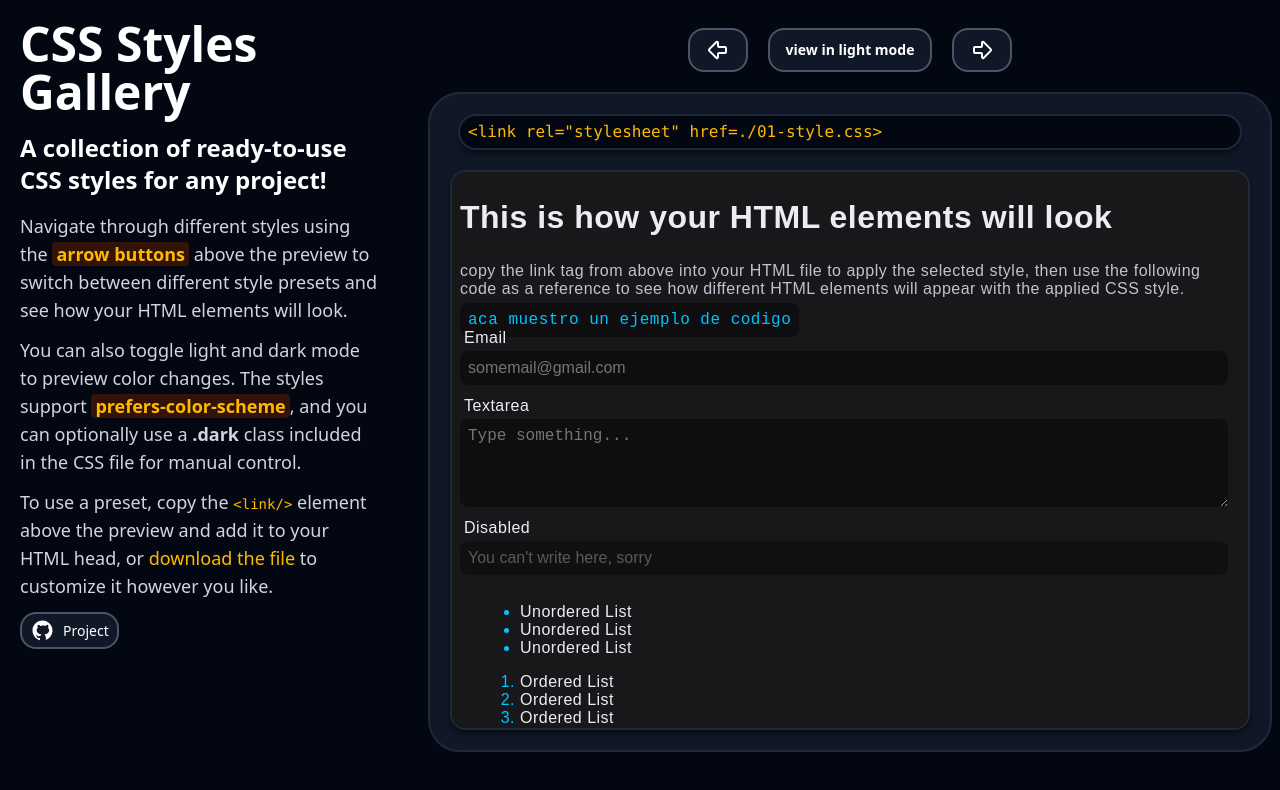
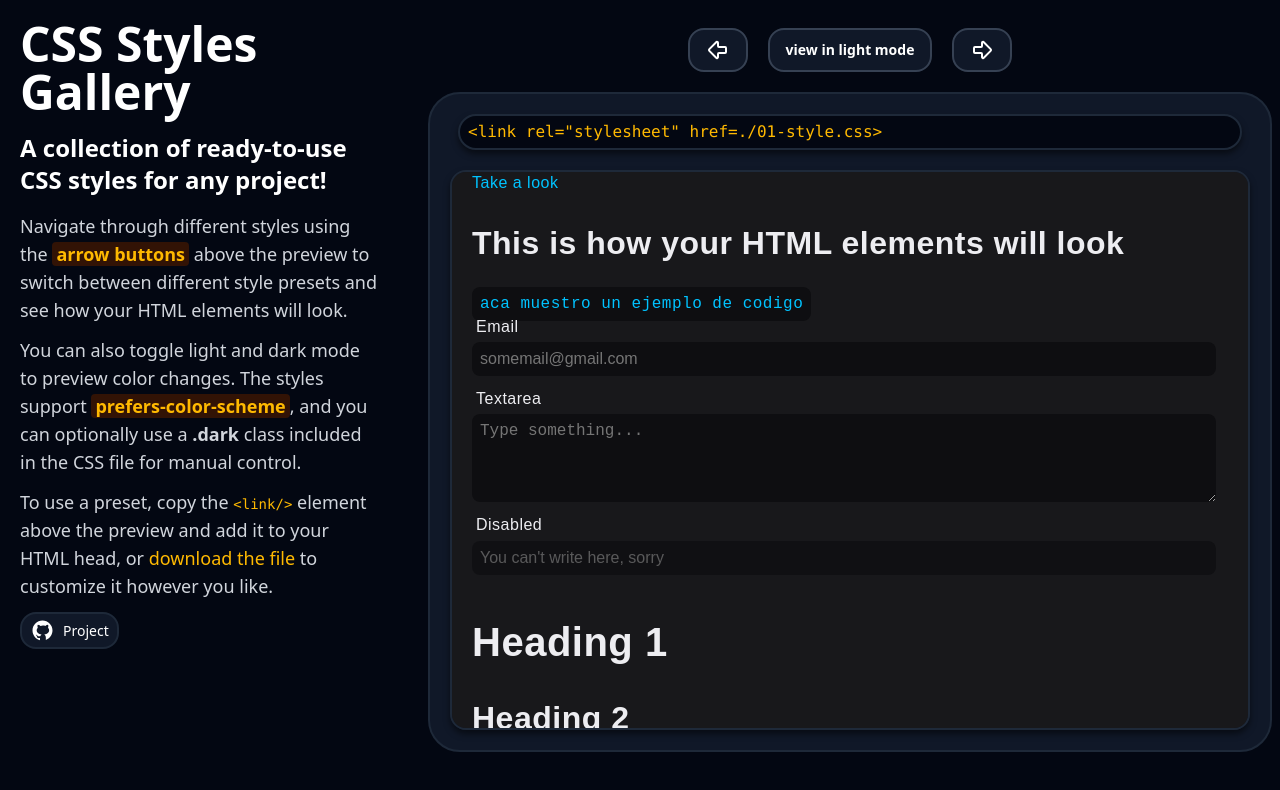
Before and after one commit to RobertGmzz/CSS-Switch-Gallery, a React (Vite) app in the folder proyecto-01/: page / in a window 1280 px wide. Shown: the top 790 px of the page. Built offline with nearby package versions, Linux system fonts and the light colour scheme.

Commit message:
Actualizacion react y cambio de ruta de archivos necesarios para el iframe

```diff
--- a/proyecto-01/package.json
+++ b/proyecto-01/package.json
@@ -12,8 +12,8 @@
   "dependencies": {
     "@tailwindcss/vite": "^4.1.16",
     "lucide-react": "^0.556.0",
-    "react": "^19.1.1",
-    "react-dom": "^19.1.1",
+    "react": "^19.2.3",
+    "react-dom": "^19.2.3",
     "tailwindcss": "^4.1.16",
     "zustand": "^5.0.9"
   },
--- a/proyecto-01/src/assets/01-style.css
+++ b/proyecto-01/public/01-style.css
@@ -8,8 +8,15 @@ html, body {
 }
 body {
     font-family: 'Montserrat', sans-serif;
+
+    max-width: 800px;
+    margin: 0 auto;
+    padding: 0 20px;
+
+    /*MEJORAR PROPIEDADES DE TEXTO GENERAL*/
+    text-wrap: pretty;
+    line-height: 1.4;
     letter-spacing: 0.5px;
-    text-wrap: pretty;
 }
 
 img, picture, video, canvas, svg {
@@ -85,11 +92,8 @@ html {
 body {
     background-color: var(--background-color-primary);
     color: var(--text-color-primary);
+}
 
-    /*MEJORAR PROPIEDADES DE TEXTO GENERAL*/
-    text-align: pretty;
-}
-/*
 hr {
     margin-block: 1.5rem;
     border: none;
@@ -97,7 +101,7 @@ hr {
     background-color: var(--text-color-secondary);
     opacity: 0.5;
 }
-*/
+
 span {
     color: var(--pallete-primary);
 }
--- a/proyecto-01/src/assets/DemoElements.html
+++ b/proyecto-01/public/DemoElements.html
@@ -3,15 +3,13 @@
 <head>
     <meta charset="UTF-8">
     <meta name="viewport" content="width=device-width, initial-scale=1.0">
-    <link id="demo-style" rel="stylesheet" href="">
+    <link id="demo-style" rel="stylesheet" href="01-style.css"> <!--ACORDATE ELIMINAR LA REFERENCIA-->
     <title>Document</title>
 </head>
 <body id="theme">
     <div>
+        <span>Take a look</span>
         <h2>This is how your HTML elements will look</h2>
-        <p>
-            copy the link tag from above into your HTML file to apply the selected style, then use the following code as a reference to see how different HTML elements will appear with the applied CSS style.
-        </p>
         <div>
             <code>aca muestro un ejemplo de codigo</code>
         </div>
@@ -24,8 +22,17 @@
 
             <label for="disabled">Disabled</label>
             <input id="disabled" disabled placeholder="You can't write here, sorry">
+        </form>
 
-        </form>
+        <div>
+            <h1>Heading 1</h1>
+            <h2>Heading 2</h2>
+            <h3>Heading 3</h3>
+            <h4>Heading 4</h4>
+            <h5>Heading 5</h5>
+            <h6>Heading 6</h6>
+        </div>
+
         <div>
             <ul>
                 <li>Unordered List</li>
@@ -38,14 +45,6 @@
                 <li>Ordered List</li>
             </ol>
         </div>
-        <div>
-            <h1>Heading 1</h1>
-            <h2>Heading 2</h2>
-            <h3>Heading 3</h3>
-            <h4>Heading 4</h4>
-            <h5>Heading 5</h5>
-            <h6>Heading 6</h6>
-        </div>
         <blockquote>This is a blockquote example. Lorem ipsum dolor sit amet, consectetur adipisicing elit. A similique dolore, unde maiores odit, provident velit, doloribus quos quaerat nobis quo veritatis consectetur et perferendis est voluptatibus dolorem tempora fugit.</blockquote>
     </div>
 </body>
--- a/proyecto-01/src/components/Home.tsx
+++ b/proyecto-01/src/components/Home.tsx
@@ -24,7 +24,7 @@ function Hero(){
                 </p>
             </div>
 
-            <a href="https://github.com/RobertGmzz/CSS-Styles-Gallery/tree/master/proyecto-01" target="_blank" rel="noopener noreferrer" className="inline-flex items-center gap-2 py-1 px-2 w-auto bg-gray-900 border-2 text-white rounded-2xl border-gray-600 hover:scale-105 active:scale-100">
+            <a href="https://github.com/RobertGmzz/CSS-Styles-Gallery/tree/master/proyecto-01" target="_blank" rel="noopener noreferrer" className="inline-flex items-center gap-2 py-1 px-2 w-auto bg-gray-900 border-2 text-white rounded-2xl border-gray-800 hover:scale-105 active:scale-100">
                 <img src="./github.svg" alt="github icon" />
                 <span className="text-sm">Project</span>
             </a>
--- a/proyecto-01/src/special/ShowIframe.tsx
+++ b/proyecto-01/src/special/ShowIframe.tsx
@@ -1,6 +1,6 @@
 function Iframe() {
     return (
-        <iframe id="iframeVisor" className="border-2 border-gray-800 rounded-2xl h-[70vh] sm:w-[90vw] xl:w-200 shadow-[0_4px_6px_rgba(0,0,0,0.5)]" src="/src/assets/DemoElements.html"></iframe>
+        <iframe id="iframeVisor" className="border-2 border-gray-800 rounded-2xl h-[70vh] sm:w-[90vw] xl:w-200 shadow-[0_4px_6px_rgba(0,0,0,0.5)]" src="./DemoElements.html"></iframe>
     )
 }
 
--- a/proyecto-01/src/special/SwitchButtons.tsx
+++ b/proyecto-01/src/special/SwitchButtons.tsx
@@ -34,7 +34,7 @@ function MagicButtons(){
     }, [currentCss])
 
     return(
-        <div className="flex justify-between gap-x-5 *:px-4 *:py-2 text-sm font-semibold text-white *:bg-gray-900 *:rounded-2xl *:border-2 *:border-gray-600 *:hover:scale-105 *:active:scale-100 *:cursor-pointer">
+        <div className="flex justify-between gap-x-5 *:px-4 *:py-2 text-sm font-semibold text-white *:bg-gray-900 *:rounded-2xl *:border-2 *:border-gray-700 *:hover:scale-105 *:active:scale-100 *:cursor-pointer">
             <button onClick={prevCss}>
                 <ArrowBigLeft />
             </button>
```
Also changed, not shown: proyecto-01/public/02-style.css (renamed from proyecto-01/src/assets/02-style.css), 1 other file (tests, documents, lock files or other folders).
